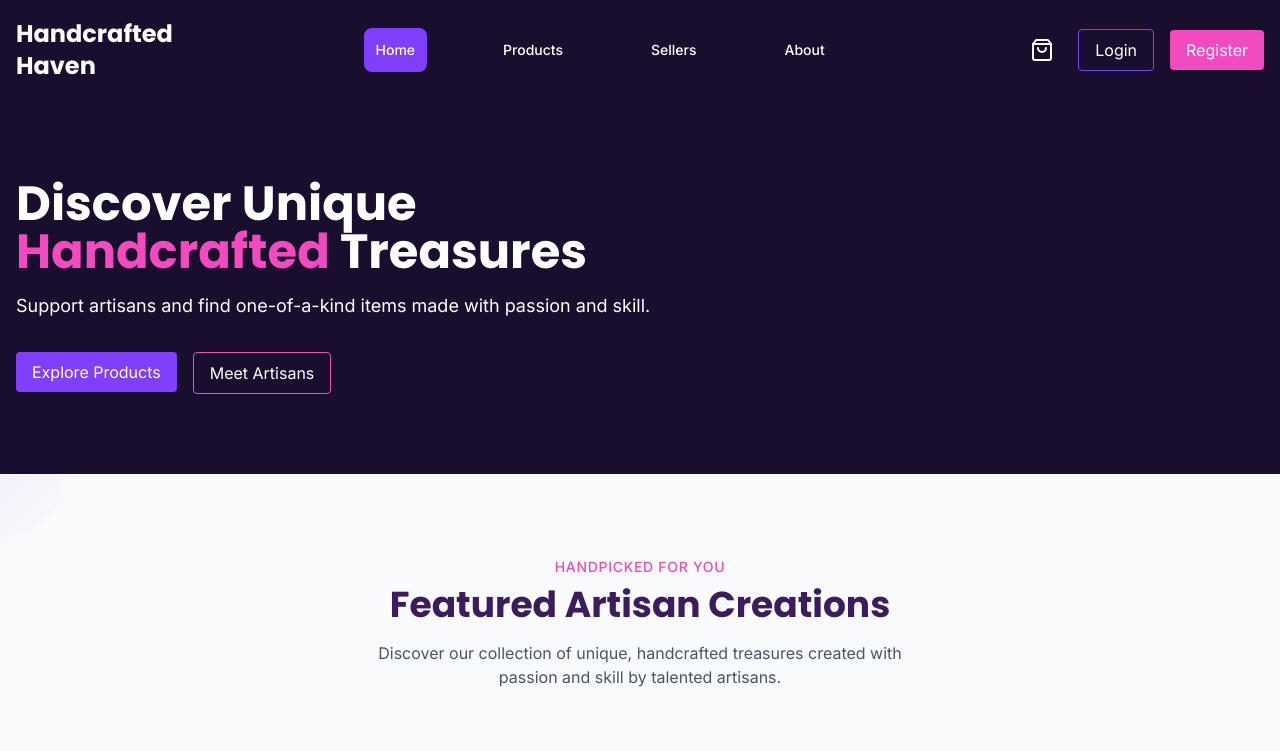
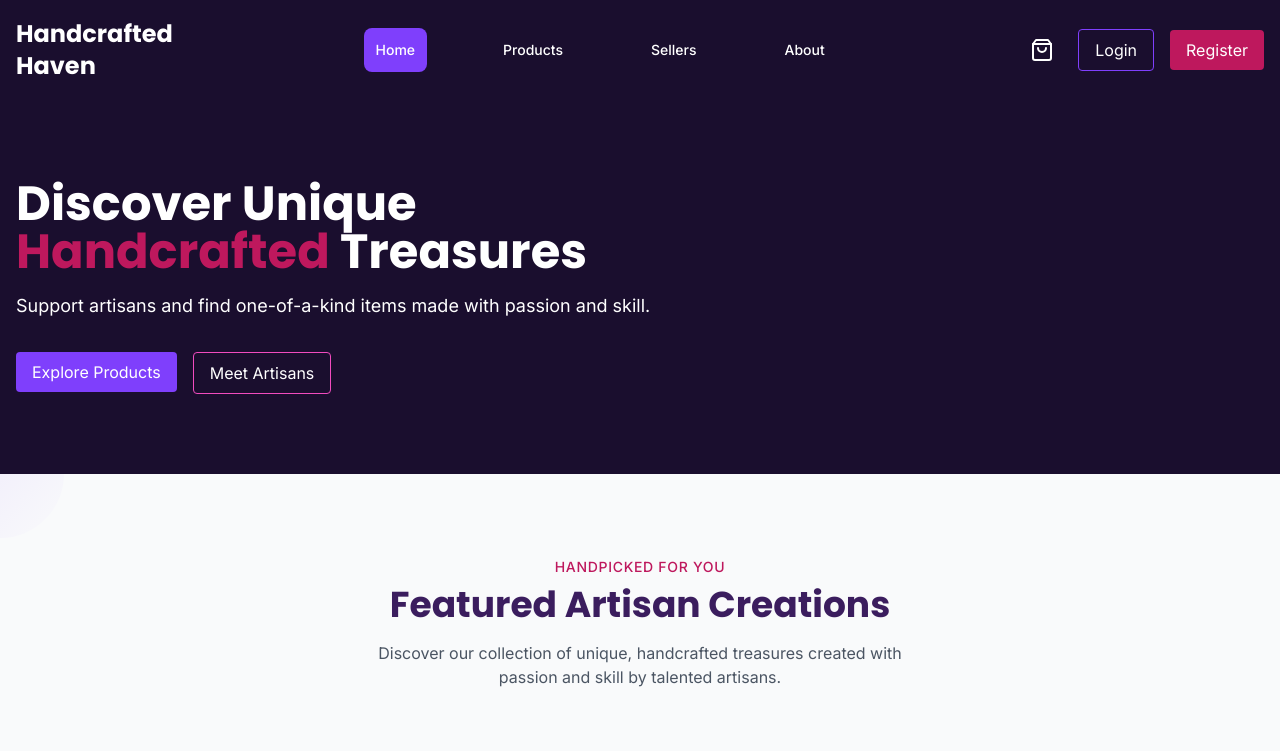
Before and after one commit to joy935/wdd430-teamproject, a Next.js app in the folder handcraftedhaven/: page / in a window 1280 px wide. Shown: the top 751 px of the page. Built offline with nearby package versions, Linux system fonts and the light colour scheme.

Commit message:
My fault. I hadn't been pushing to the main branch! I've fixed it now!

```diff
--- a/handcraftedhaven/src/app/products/[id]/page.tsx
+++ b/handcraftedhaven/src/app/products/[id]/page.tsx
@@ -165,7 +165,7 @@ export default function ProductDetailPage() {
                   >
                     <svg xmlns="http://www.w3.org/2000/svg" fill="none"
                         viewBox="0 0 24 24" strokeWidth={1.5}
-                        stroke="currentColor" className="w-6 h-6 text-neonPink">
+                        stroke="currentColor" className="w-6 h-6 text-neonPinkDark">
                     <path strokeLinecap="round" strokeLinejoin="round"
                           d="M21 8.25c0-2.485-2.099-4.5-4.688-4.5-1.935 0-3.597 1.126-4.312 2.733-.715-1.607-2.377-2.733-4.313-2.733C5.1 3.75 3 5.765 3 8.25c0 7.22 9 12 9 12s9-4.78 9-12z"/>
                   </svg>
--- a/handcraftedhaven/src/app/sellers/[id]/page.tsx
+++ b/handcraftedhaven/src/app/sellers/[id]/page.tsx
@@ -35,7 +35,7 @@ export default function SellerDetailPage() {
             <div className="mb-8">
                 <Link
                 href="/sellers"
-                className="inline-flex items-center text-electricBlue hover:text-neonPink">
+                className="inline-flex items-center text-electricBlue hover:text-neonPinkDark">
                 <svg
                     xmlns="http://www.w3.org/2000/svg"
                     fill="none"
--- a/handcraftedhaven/src/app/sellers/page.tsx
+++ b/handcraftedhaven/src/app/sellers/page.tsx
@@ -22,7 +22,7 @@ return (
                 Meet Our Artisans
                 <span className="absolute left-0 w-full h-1 bg-gradient-to-r from-electricBlue to-neonPink bottom-[-8px]"></span>
                 </h1>
-                <p className="text-gray-600 mt-3 max-w-2xl mx-auto">
+                <p className="text-gray-700 mt-3 max-w-2xl mx-auto">
                 Discover unique shops and creators from around the world.</p>
             </div>
 
--- a/handcraftedhaven/src/components/FeaturedProducts.tsx
+++ b/handcraftedhaven/src/components/FeaturedProducts.tsx
@@ -36,7 +36,7 @@ export default function FeaturedProducts() {
 
       <div className="container mx-auto px-4 relative">
         <div className="max-w-xl mx-auto text-center mb-16">
-          <span className="inline-block text-neonPink font-medium text-sm uppercase tracking-wider mb-2">Handpicked For You</span>
+          <span className="inline-block text-neonPinkDark font-medium text-sm uppercase tracking-wider mb-2">Handpicked For You</span>
           <h2 className="text-4xl font-poppins font-bold text-darkPurple mb-4">
             Featured Artisan Creations
           </h2>
@@ -62,7 +62,7 @@ export default function FeaturedProducts() {
 
                 {/* Category badge */}
                 <div className="absolute top-3 left-3 z-20">
-                  <span className="inline-block px-3 py-1 text-xs font-medium bg-neonPink text-white rounded-full shadow-md">
+                  <span className="inline-block px-3 py-1 text-xs font-medium bg-neonPinkDark text-white rounded-full shadow-md">
                     {product.category}
                   </span>
                 </div>
@@ -84,7 +84,7 @@ export default function FeaturedProducts() {
                 </h3>
 
                 <div className="flex justify-between items-center mt-2">
-                  <span className="text-lg font-bold text-neonPink">
+                  <span className="text-lg font-bold text-neonPinkDark">
                   ${typeof product.price === 'number' ? product.price.toFixed(2) : '0.00'}
                   </span>
 
--- a/handcraftedhaven/src/components/Hero.tsx
+++ b/handcraftedhaven/src/components/Hero.tsx
@@ -8,7 +8,7 @@ export default function Hero() {
 
           <div className="max-w-2xl">
             <h1 className="text-4xl md:text-5xl font-poppins font-bold mb-4">
-              Discover Unique <span className="text-neonPink">Handcrafted</span> Treasures
+              Discover Unique <span className="text-neonPinkDark">Handcrafted</span> Treasures
             </h1>
             <p className="text-lg mb-8">
               Support artisans and find one-of-a-kind items made with passion and skill.
--- a/handcraftedhaven/src/components/ui/Button.tsx
+++ b/handcraftedhaven/src/components/ui/Button.tsx
@@ -13,11 +13,11 @@ export function Button({ children, variant, className, ...rest }: ButtonProps) {
         "px-4 py-2 rounded transition",
         {
             "border border-electricBlue hover:bg-electricBlue" : variant === "login",
-            "bg-neonPink hover:bg-electricBlue" : variant === "register",
+            "bg-neonPinkDark hover:bg-electricBlue" : variant === "register",
             "bg-electricBlue text-white hover:bg-neonPink" : variant === "primary",
-            "bg-backgroundDark border border-neonPink text-white hover:bg-neonPink" : variant === "secondary",
+            "bg-backgroundDark border border-neonPink text-white hover:bg-neonPinkDark" : variant === "secondary",
             "w-full py-2 border border-electricBlue text-electricBlue rounded hover:bg-electricBlue hover:text-white transition-colors" : variant === "product",
-            "w-full py-2 border border-neonPink text-neonPink rounded hover:bg-neonPink hover:text-white transition-colors" : variant === "seller",
+            "w-full py-2 border border-neonPink text-neonPink rounded hover:bg-neonPinkDark hover:text-white transition-colors" : variant === "seller",
         },
         className,
       )}
```
